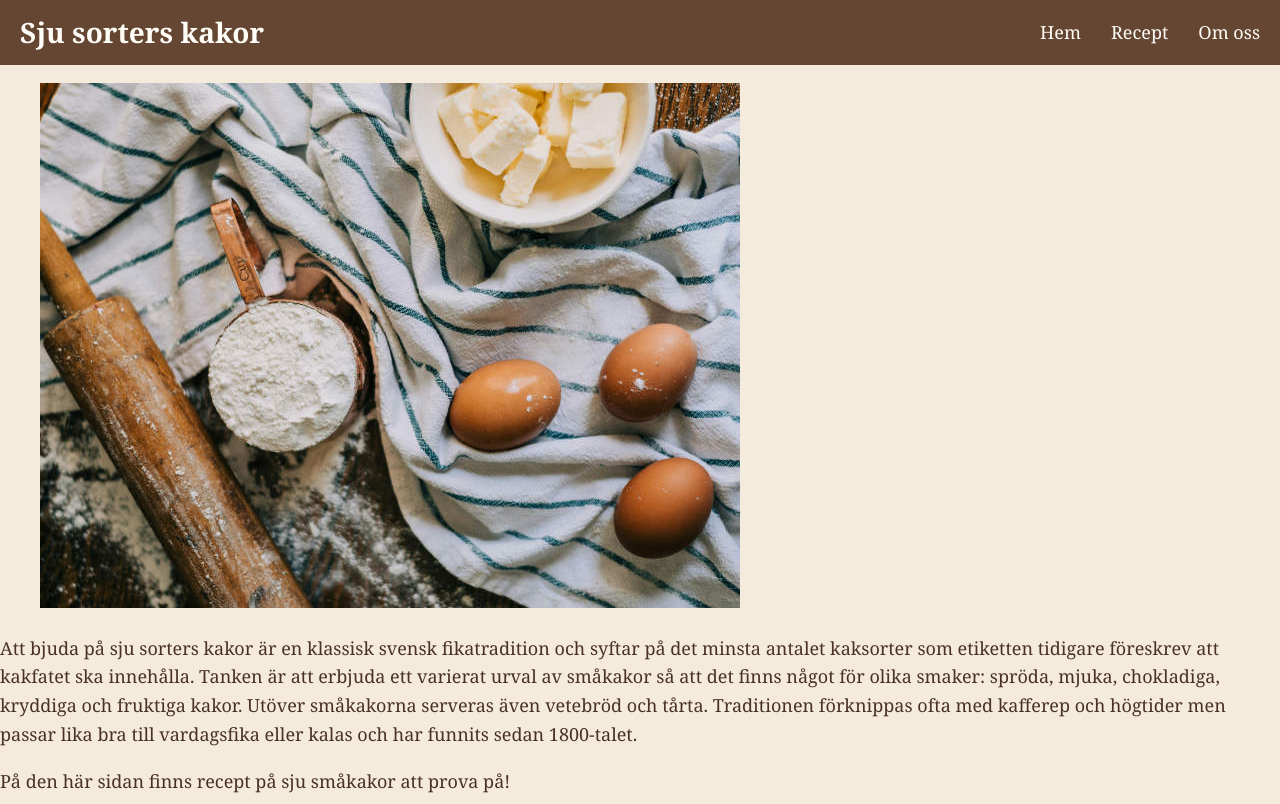
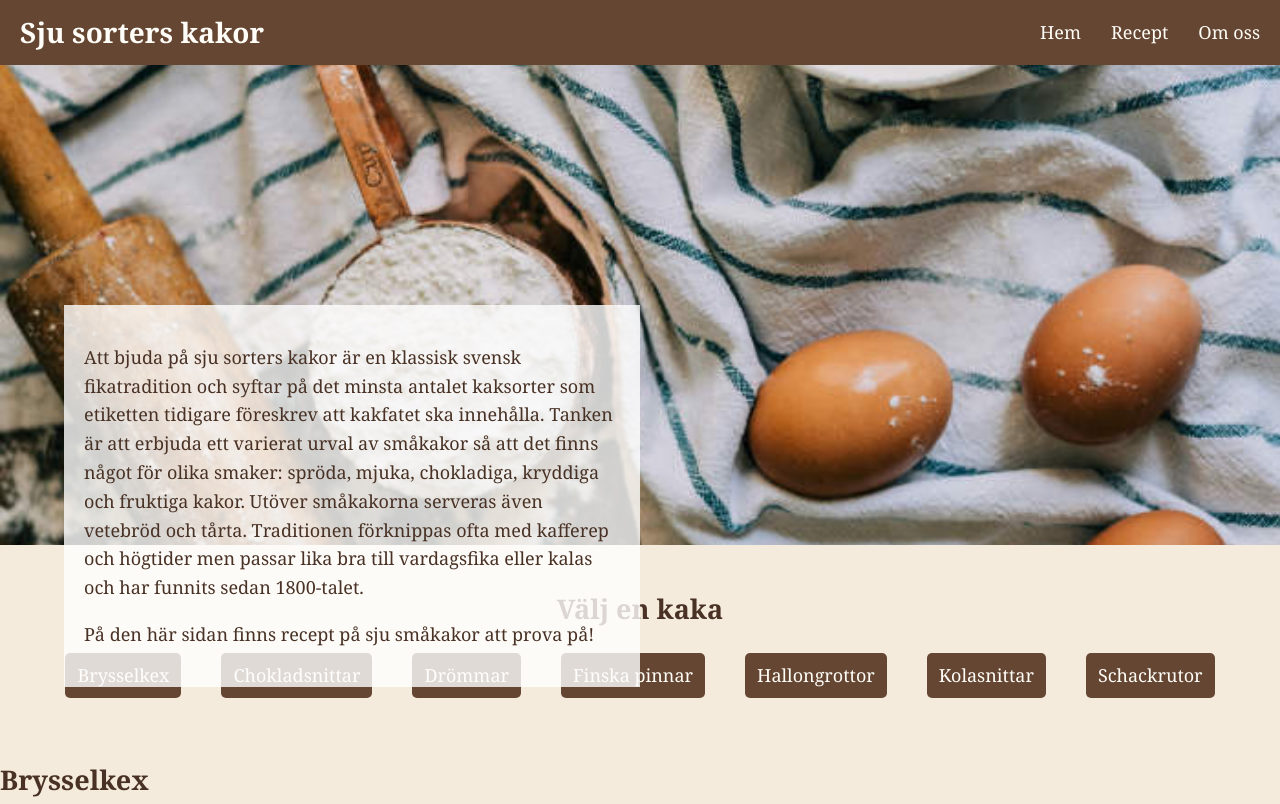
Before and after one commit to tindrabystrom/sju-sorters-kakor, a plain HTML site: page index.html in a window 1280 px wide. Shown: the top 804 px of the page. Drawn offline with Linux system fonts and the light colour scheme.

Commit message:
Refactor header and introduction styles, enhancing layout and accessibility

```diff
--- a/assets/css/style.css
+++ b/assets/css/style.css
@@ -17,7 +17,7 @@ body {
 
 
 /* =====================
-   Header styles
+   Sidhuvudet
    ===================== */
 .sidhuvud {
    display: flex;
@@ -27,6 +27,7 @@ body {
    padding: 10px 20px;
    position: sticky;
    top: 0;
+   z-index: 10;
 }
 
 /* Sidans huvudrubrik */
@@ -36,6 +37,9 @@ body {
    font-size: 28px;
 }
 
+/* =====================
+   Huvudmenyn
+   ===================== */
 /* Menylänkarna på samma rad */
 .huvudmeny ul {
    display: flex;
@@ -52,16 +56,76 @@ body {
 
 .huvudmeny a:hover {
    color:#e2c9ad;
-   text-decoration: underline;
+   text-decoration: none;
 }
+
+/* =====================
+   Introduktion
+   ===================== */
+
+/* Tar bort standardmarginalen runt intorduktionsbilden. */
+.introduktion figure {
+   margin: 0;
+}
+
+.introduktion img {
+   display: block;
+   width: 100%;
+   height: 60vh;
+   object-fit: cover;
+
+}
+
+.introduktion {
+   position: relative;
+}
+
+.introduktionstext {
+   position: absolute;
+   top: 50%;
+   left: 5%;
+   width: 45%;
+   padding: 20px;
+   background-color: rgba(255, 255, 255, 0.8);
+}
+
 /* =====================
    Navigation styles
    ===================== */
 
    /* Gör att Välj en kaka inte hamnar bakom sidhuvudet */
-   #toppen {
-      padding-top: 60px;
-   }
+#toppen {
+   scroll-margin-top: 60px;
+}
+
+.receptmeny {
+   text-align:center;
+   padding: 20px;
+}
+
+.navigation-links {
+   display: flex;
+   justify-content: center;
+   gap: 40px;
+   list-style: none;
+   padding: 0;
+}
+
+/* Gör länkarna till knappar */
+.navigation-links a {
+   display: inline-block;
+   padding: 8px 12px;
+   background-color: #654632;
+   color: #fffdf8;
+   text-decoration: none;
+   border-radius: 5px;
+}
+
+/* Ändrar färg när muspekaren är över en kaklänk */
+.navigation-links a:hover {
+   background-color: #e2c9ad;
+   color: #654632;
+}
 
 /* =====================
    Main styles
@@ -70,8 +134,3 @@ body {
 /* =====================
    Footer styles
    ===================== */
-
-
-
-   /* länk till olika färger: url(https://www.w3schools.com/cssref/css_colors.php) */
-   /* https://fontawesome.com/search?ic=free-collection */
--- a/index.html
+++ b/index.html
@@ -35,8 +35,10 @@
       </figure>
 
       <!-- Introduktionen är uppdelad i två textstycken som presenterar traditionen och sidans innehåll. -->
-      <p>Att bjuda på sju sorters kakor är en klassisk svensk fikatradition och syftar på det minsta antalet kaksorter som etiketten tidigare föreskrev att kakfatet ska innehålla. Tanken är att erbjuda ett varierat urval av småkakor så att det finns något för olika smaker: spröda, mjuka, chokladiga, kryddiga och fruktiga kakor. Utöver småkakorna serveras även vetebröd och tårta. Traditionen förknippas ofta med kafferep och högtider men passar lika bra till vardagsfika eller kalas och har funnits sedan 1800-talet.</p>
-      <p>På den här sidan finns recept på sju småkakor att prova på!</p>
+      <div class="introduktionstext">
+        <p>Att bjuda på sju sorters kakor är en klassisk svensk fikatradition och syftar på det minsta antalet kaksorter som etiketten tidigare föreskrev att kakfatet ska innehålla. Tanken är att erbjuda ett varierat urval av småkakor så att det finns något för olika smaker: spröda, mjuka, chokladiga, kryddiga och fruktiga kakor. Utöver småkakorna serveras även vetebröd och tårta. Traditionen förknippas ofta med kafferep och högtider men passar lika bra till vardagsfika eller kalas och har funnits sedan 1800-talet.</p>
+        <p>På den här sidan finns recept på sju småkakor att prova på!</p>
+      </div>
 
     </section>
 
```
